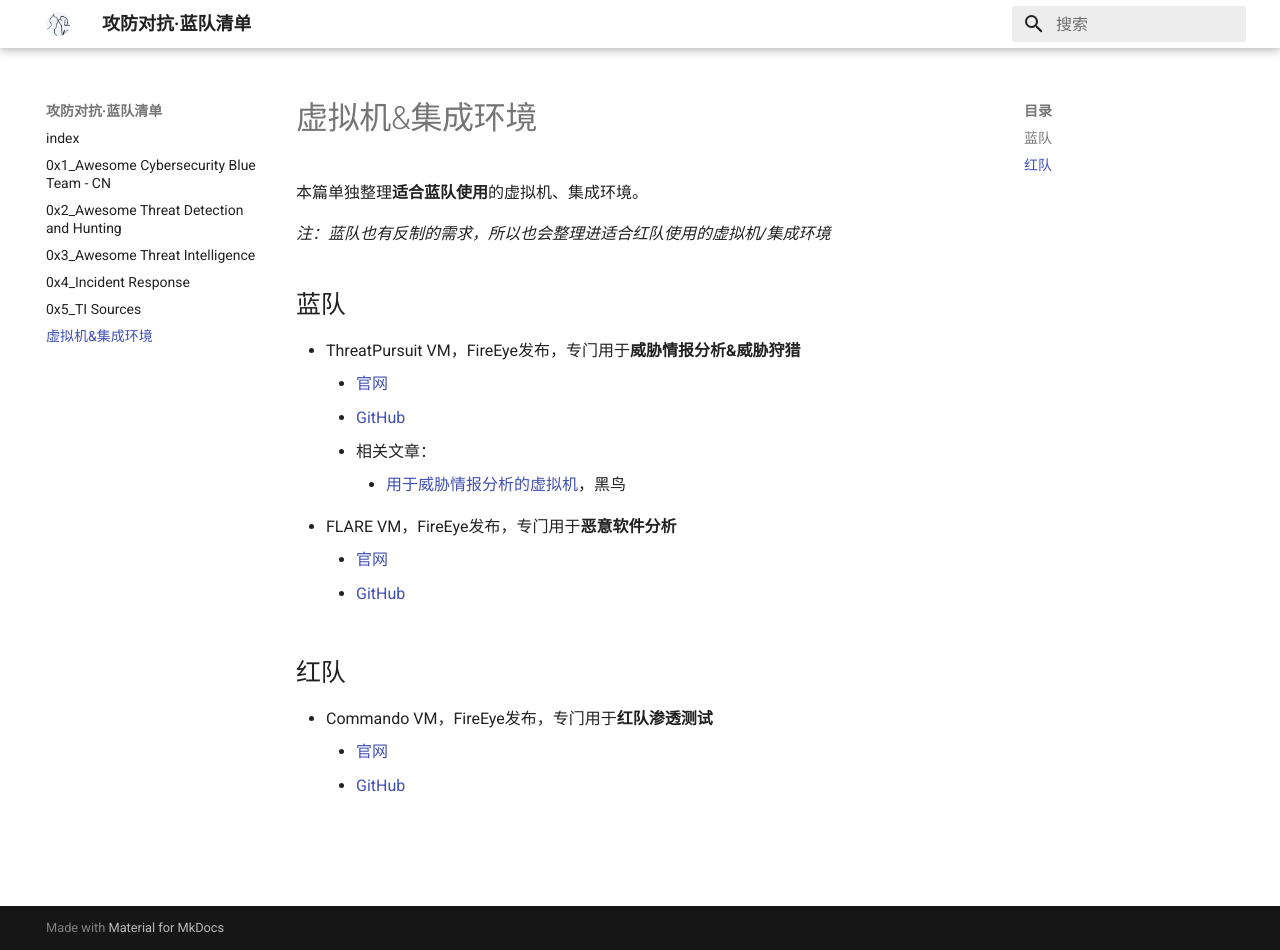
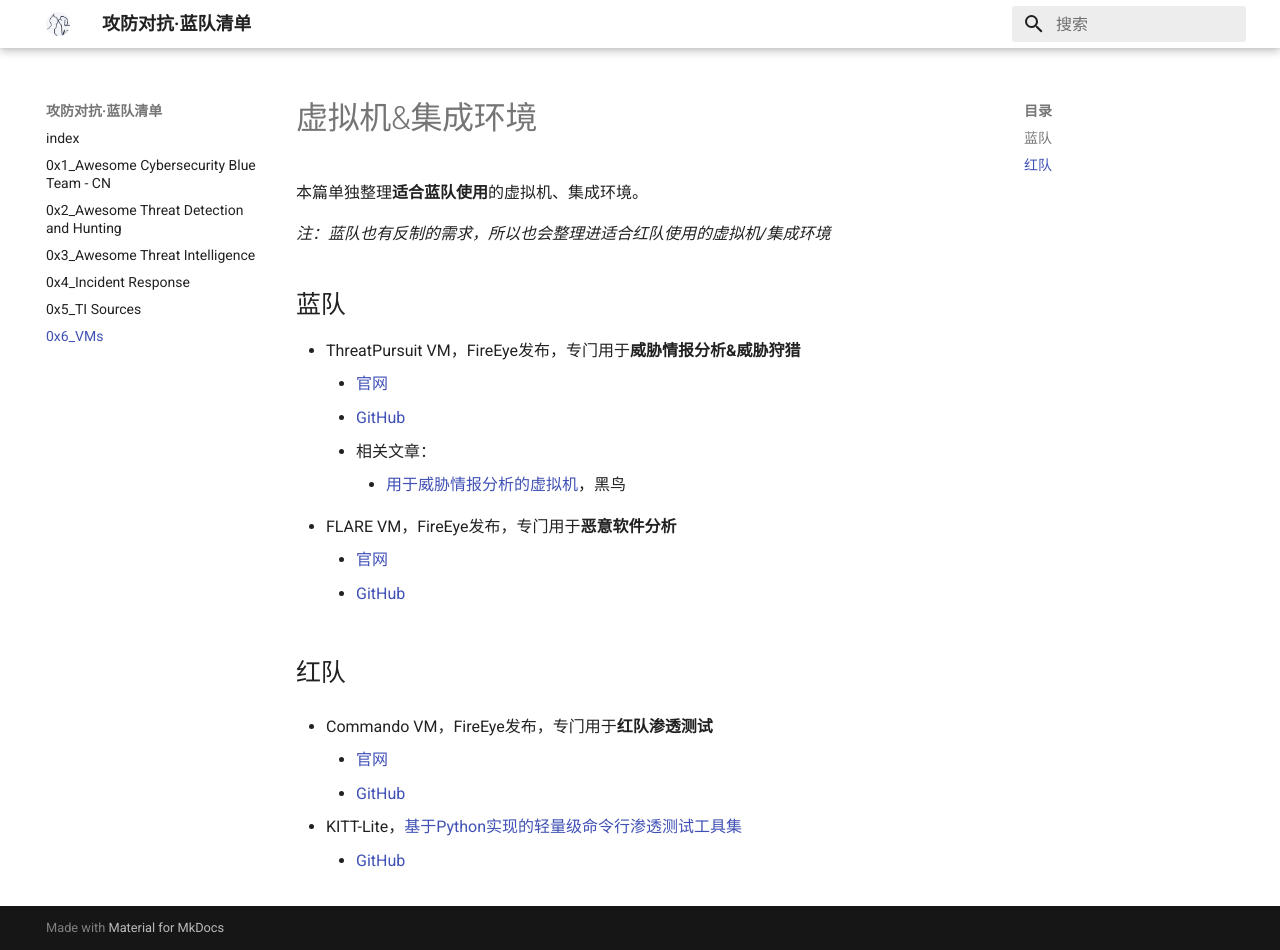
Before and after one commit to satan1a/awesome-cybersecurity-blueteam-cn, an MkDocs documentation site: the page built from docs/0x6_VMs.md, in a window 1280 px wide and 950 px high. Built offline with MkDocs 1.6.1 and Material for MkDocs 9.7.7, drawn with Linux system fonts in a browser that asks for light colours.

Commit message:
Update 0x6_VMs.md

```diff
--- a/docs/0x6_VMs.md
+++ b/docs/0x6_VMs.md
@@ -1,3 +1,7 @@
+---
+title: 0x6_VMs
+---
+
 # 虚拟机&集成环境
 
 本篇单独整理**适合蓝队使用**的虚拟机、集成环境。
@@ -24,3 +28,8 @@
 -    Commando VM，FireEye发布，专门用于**红队渗透测试**
     -   [官网](https://www.fireeye.com/blog/threat-research/2019/03/commando-vm-windows-offensive-distribution.html)
     -   [GitHub](https://github.com/fireeye/commando-vm)
+
+
+-   KITT-Lite，[基于Python实现的轻量级命令行渗透测试工具集](https://4hou.win/wordpress/?p=47757)
+
+    -   [GitHub](https://github.com/Cisc0-gif/KITT-Lite)
```
